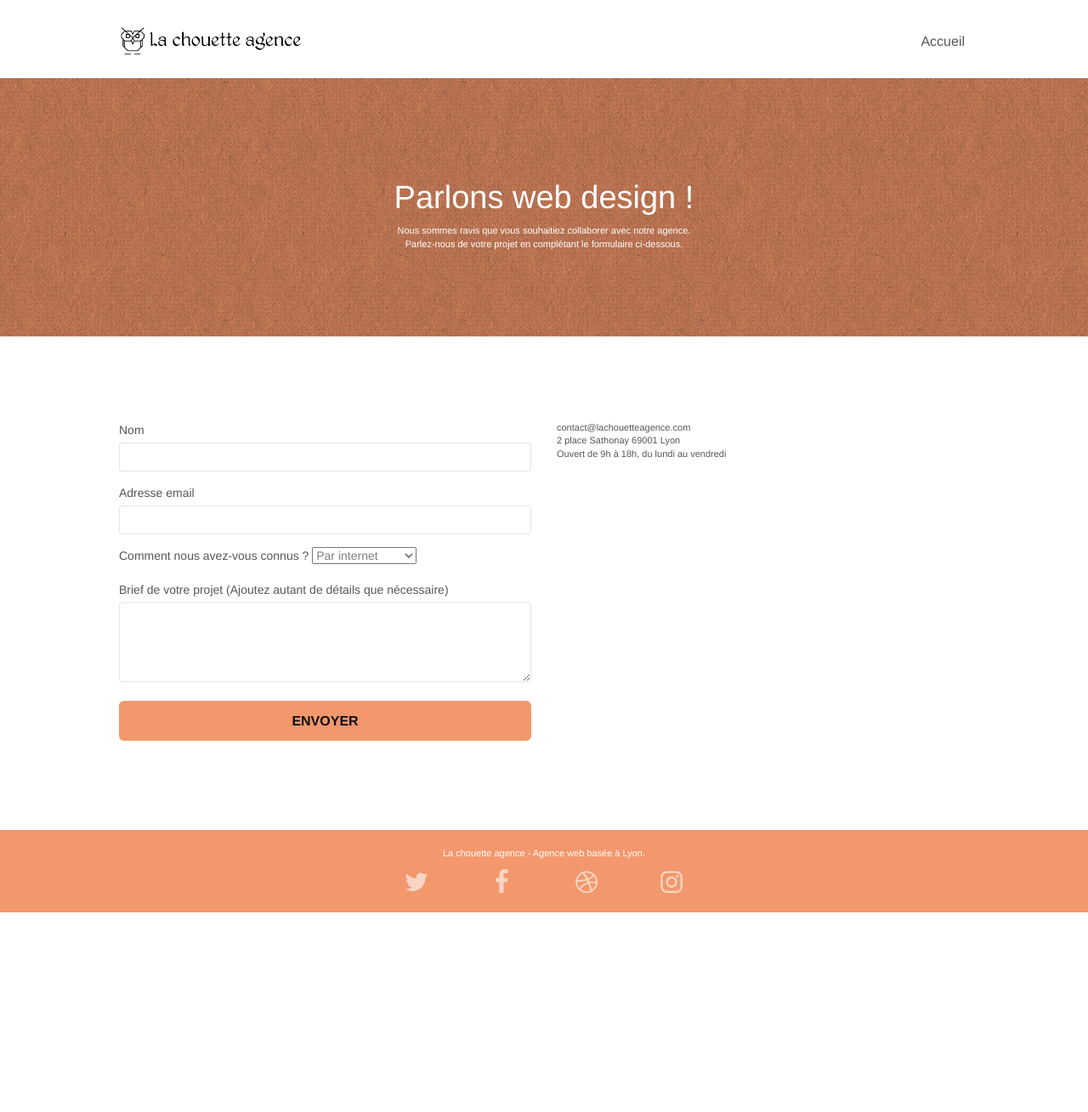
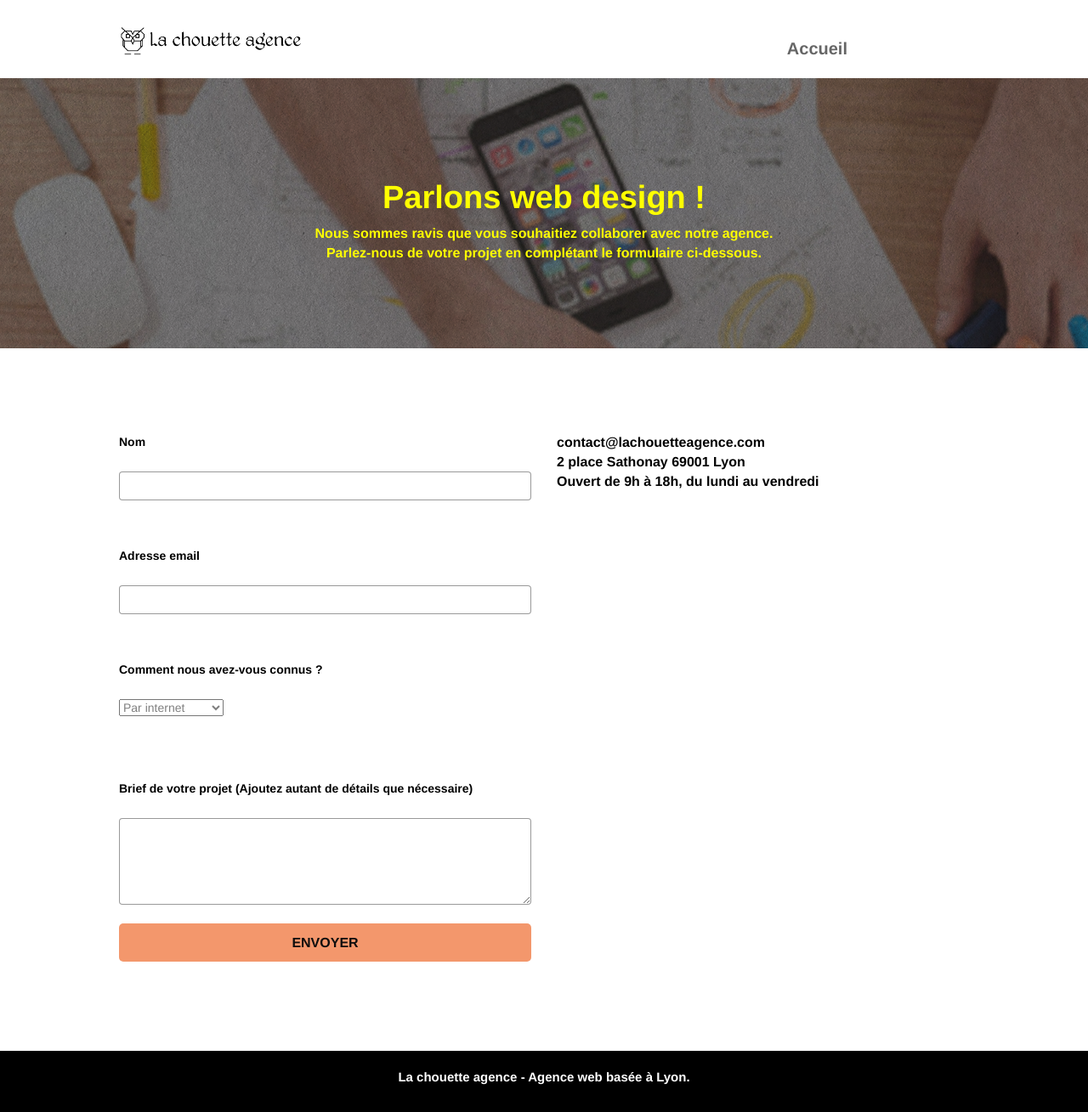
Before and after one commit to mmbaye90/mamadoumbaye_p4_corrige, a plain HTML site: page page2.html in a window 1280 px wide. Shown: the whole page at 85% size. Before the commit the page ends 1074 px from the top, so only its background shows below. Drawn offline with nearby package versions, Linux system fonts and the light colour scheme; files that its build step writes are made by us from their sources; a script that the page names is missing.

Commit message:
page2 corrigé

```diff
--- a/page2.html
+++ b/page2.html
@@ -85,27 +85,27 @@
                                 <div class="form-group">
                                     <label for="name">
 							            Nom
-						            </label>
-                                    <input id="name" class="form-control" required />
+						            </label><br><br>
+                                    <input id="name" class="form-control" required /><br><br>
                                 </div>
                                 <div class="form-group">
                                     <label for="email">
 							        Adresse email
-						            </label>
-                                    <input id="email" class="form-control" type="email" required />
+						            </label><br><br>
+                                    <input id="email" class="form-control" type="email" required /><br><br>
                                 </div>
                                 <div class="form-group">
-                                    <label for="choix"> Comment nous avez-vous connus ?</label>
+                                    <label for="choix"> Comment nous avez-vous connus ?</label><br><br>
                                     <select name="info" id="choix">
                                         <option value="connaissance">Bouche à oreille</option>
                                         <option value="web" selected>Par internet</option>
                                         <option value="réseaux sociaux">Autres</option>
-                                    </select>
+                                    </select><br> <br> <br><br>
 
                                 </div>
                                 <div class="form-group">
                                     <label for="message">
-							            Brief de votre projet (Ajoutez autant de détails que nécessaire)<br>
+							            Brief de votre projet (Ajoutez autant de détails que nécessaire)<br><br>
 						            </label><textarea id="message" class="form-control" rows="4" cols="50" required></textarea>
                                 </div>
                                 <button class="bloc-button btn btn-lg btn-block cta-hero btn-atomic-tangerine" type="submit">
@@ -137,38 +137,18 @@
                             <p class="text-center white">
                                 La chouette agence - Agence web basée à Lyon.<br>
                             </p>
-                            <div class="row row-no-gutters social">
-                                <div class="col-xs-3">
-                                    <div class="text-center">
-                                        <a href="https://twitter.com"><span class="fa fa-twitter icon-md"></span></a>
-                                    </div>
-                                </div>
-                                <div class="col-xs-3">
-                                    <div class="text-center">
-                                        <a href="https://facebook.com"><span class="fa fa-facebook icon-md"></span></a>
-                                    </div>
-                                </div>
-                                <div class="col-xs-3">
-                                    <div class="text-center">
-                                        <a href="https://dribble.com"><span class="fa fa-dribbble icon-md"></span></a>
-                                    </div>
-                                </div>
-                                <div class="col-xs-3">
-                                    <div class="text-center">
-                                        <a href="https://instagram.com"><span class="fa fa-instagram icon-md"></span></a>
-                                    </div>
-                                </div>
-                            </div>
+
                         </div>
                     </div>
                 </div>
             </div>
 
             <!-- Footer - bloc-8 END -->
+        </footer>
 
     </div>
     <!-- Principal conteneur END -->
-    </footer>
+
 
 
 </body>
--- a/style.css
+++ b/style.css
@@ -11,6 +11,7 @@ a,
 button {
     transition: all .3s ease-in-out;
     outline: none!important;
+    text-decoration: none;
 }
 
 a:hover {
@@ -101,6 +102,7 @@ a:hover {
 
 .d-bloc {
     color: rgba(255, 255, 255, .7);
+    background: black;
 }
 
 .d-bloc button:hover {
@@ -330,7 +332,8 @@ blockquote {
 .nav>li {
     float: left;
     margin-top: 4px;
-    font-size: 16px;
+    font-size: 20px;
+    list-style-type: none;
 }
 
 .navbar-nav .open .dropdown-menu>li>a {
@@ -371,9 +374,9 @@ blockquote {
     .site-navigation {
         position: absolute;
         top: 50%;
-        right: 20px;
-        transform: translate(0, -50%);
-        -webkit-transform: translateY(-50%);
+        position: absolute;
+        top: 9%;
+        right: 158px;
     }
     .nav>li .dropdown-menu a,
     .nav>li .dropdown-menu a:hover {
@@ -511,8 +514,21 @@ button {
 }
 
 .form-control {
-    border-color: rgba(0, 0, 0, .1);
+    border-color: #00000066;
     box-shadow: none;
+    display: block;
+    padding: 10px;
+}
+
+.form-control:focus {
+    border-color: lawngreen;
+    border: red;
+    outline: none;
+    box-shadow: inset 0 1px 1px rgb(0 0 0 / 8%), 0 0 8px rgb(102 175 233 / 60%);
+}
+
+label {
+    color: black;
 }
 
 .scrollToTop {
@@ -655,8 +671,8 @@ label,
 .btn,
 a {
     font-family: "helvetica";
-    font-weight: 400;
-    color: #575757!important;
+    font-weight: 600;
+    /* color: #575757!important; */
 }
 
 .container {
@@ -668,7 +684,7 @@ a {
 }
 
 .hero-bloc-text-sub {
-    font-size: 36px;
+    font-size: 40px;
 }
 
 .statement-bloc-text {
@@ -682,7 +698,7 @@ a {
 }
 
 p {
-    font-size: 11px;
+    font-size: 16px;
 }
 
 .tight-width-whitespace {
@@ -727,10 +743,6 @@ h3 {
     box-shadow: 0px 0px 0px #000000;
 }
 
-h1 {
-    color: #333333!important;
-}
-
 h4 {
     color: #333333!important;
 }
@@ -742,6 +754,8 @@ h4 {
 
 .white {
     color: #FFFFFF!important;
+    font-size: 15px;
+    text-align: center;
 }
 
 .portfolio-thumb {
@@ -775,22 +789,33 @@ h4 {
     background-color: #364577;
 }
 
-.bgc-atomic-tangerine {
+
+/* .bgc-atomic-tangerine {
     background-color: #F3976C;
-}
+} */
 
 .tc-white {
-    color: #FFFFFF!important;
+    text-align: center;
+    color: yellow;
 }
 
 .btn-atomic-tangerine {
     background: #F3976C;
     color: #0D0D0D!important;
+    border: none;
+    border-radius: 5px;
+    opacity: 1;
+    cursor: pointer;
 }
 
 .btn-atomic-tangerine:hover {
     background: #F3976C!important;
     color: #171717!important;
+    opacity: 0.8;
+}
+
+.col-sm-6>p {
+    color: black;
 }
 
 .ltc-white {
@@ -815,7 +840,7 @@ h4 {
 }
 
 .bg-dots-bg {
-    background-image: url("img/dots-bg.png");
+    background-image: url("img/la-chouette-agence-banniere.jpg");
 }
 
 .bg-lines-h2-bg {
```
Also changed, not shown: css/bootstrap.css.
